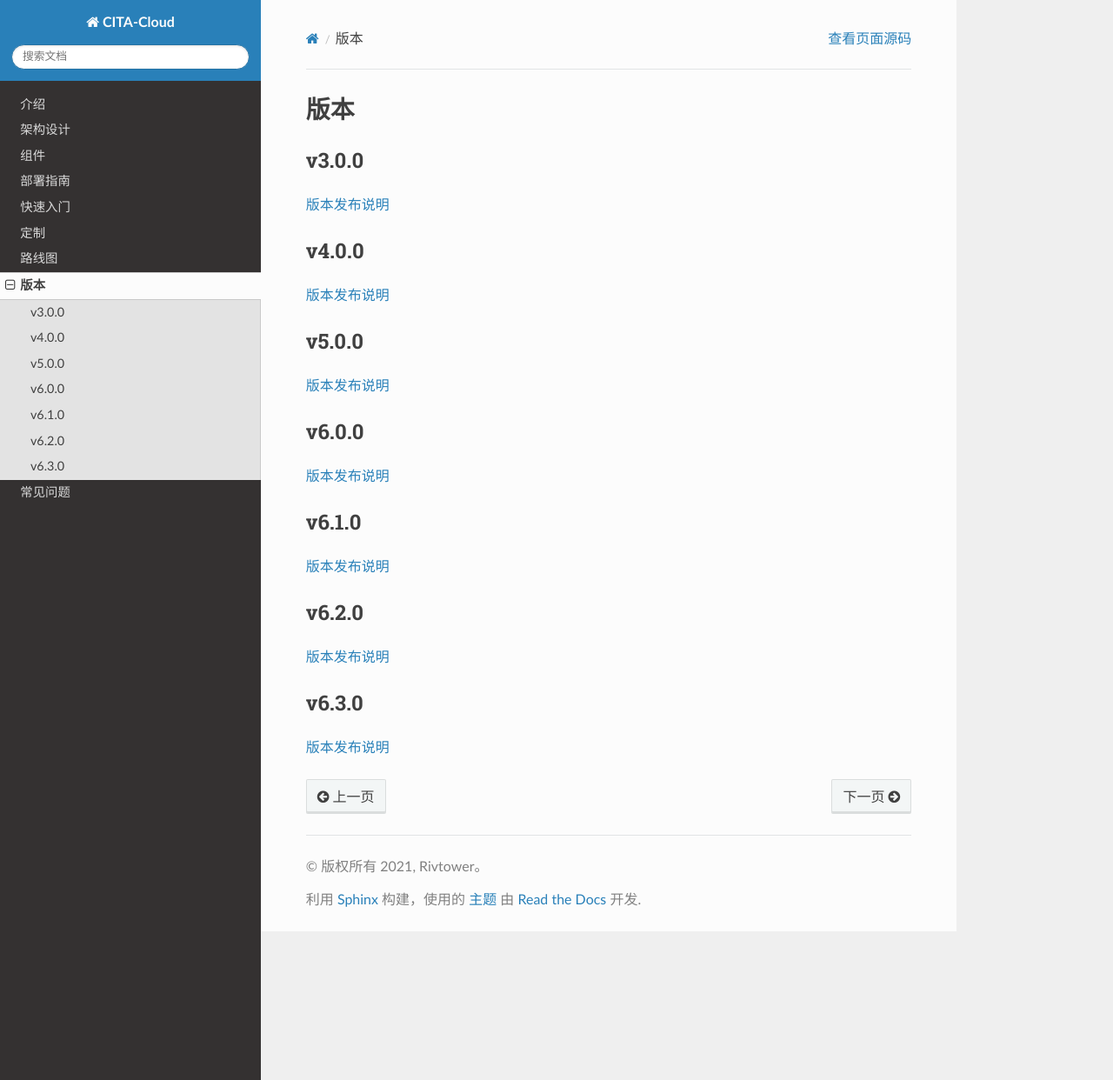
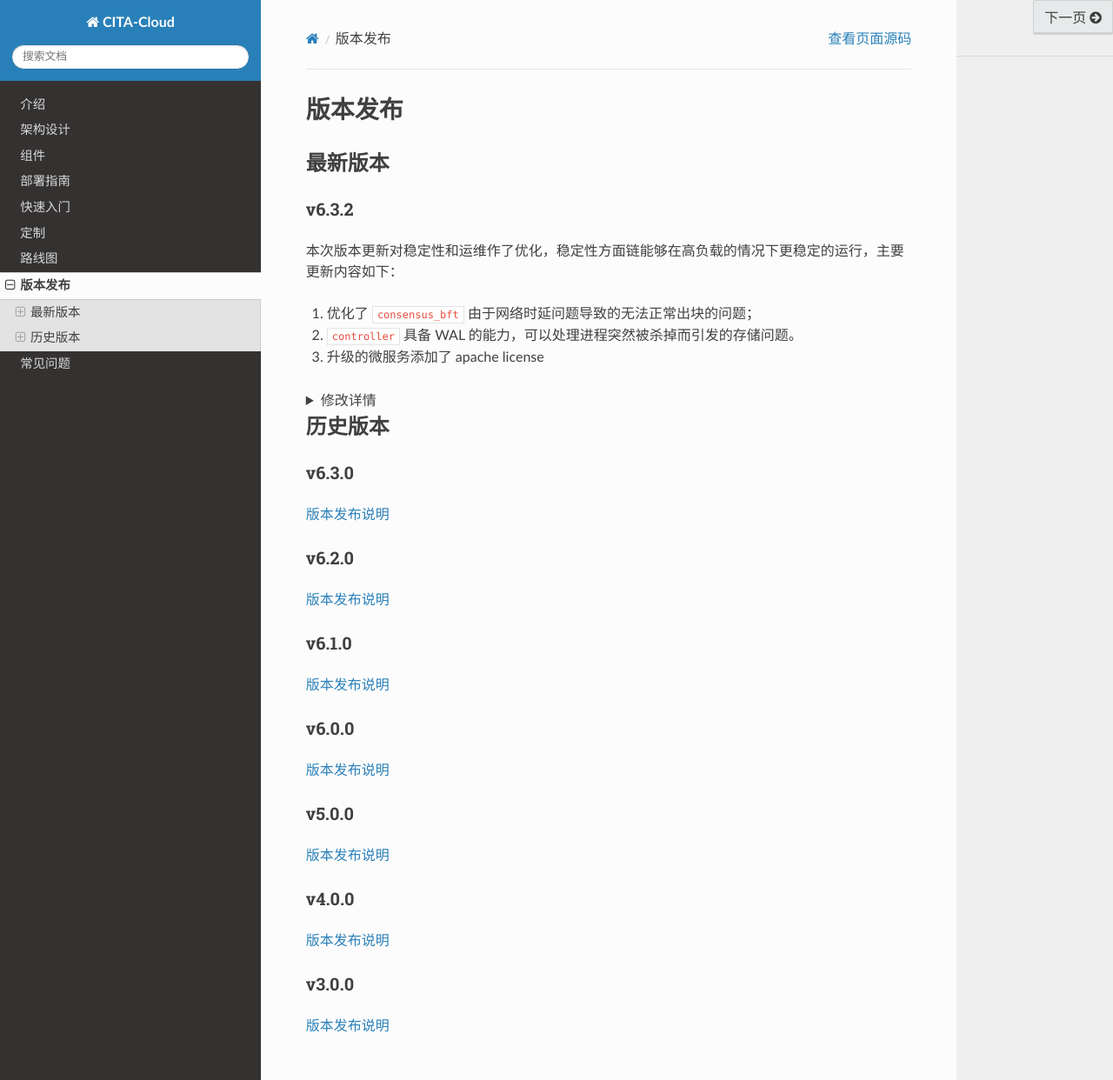
Before and after one commit to cita-cloud/docs, a Sphinx documentation site: the page built from source/release.md, in a window 1280 px wide and 1242 px high. Shown: the whole window at 87% size. Built offline with Sphinx 7.4.7 and the Read the Docs theme 2.0.0, drawn with Linux system fonts in a browser that asks for light colours.

Commit message:
add new release v6.3.2

```diff
--- a/source/release.md
+++ b/source/release.md
@@ -1,15 +1,103 @@
-# 版本
+# 版本发布
+## 最新版本
+
+### v6.3.2
+
+本次版本更新对稳定性和运维作了优化，稳定性方面链能够在高负载的情况下更稳定的运行，主要更新内容如下：
+
+1. 优化了 `consensus_bft` 由于网络时延问题导致的无法正常出块的问题；
+2. `controller` 具备 WAL 的能力，可以处理进程突然被杀掉而引发的存储问题。
+3. 升级的微服务添加了 apache license
+
+<details>
+
+<summary>修改详情</summary>
+
+#### [Controller](https://github.com/cita-cloud/controller/tree/v6.3.2-alpha.1)
+
+##### [Feature]
+
+[feat] add wal [@JLerxky @Pencil-Yao @Jayanring]
+
+[feat] support retransmit chain_status_init regularly [@Pencil-Yao ]
+
+[feat] store genesis system config [@JLerxky @Jayanring]
+
+##### [Fix]
+
+[fix] executor init [@Pencil-Yao]
+
+[fix] in csi mode, can't send block request [@Pencil-Yao]
+
+[fix] dup tx in busy environment [@Pencil-Yao]
+
+##### [Optimization]
+
+[optim] confirm executor when init chain [@Jayanring]
+
+[optim] process earlystatus logic [@Pencil-Yao ]
+
+[optim] chain lock [@Pencil-Yao ]
+
+#### [Consensus_bft](https://github.com/cita-cloud/consensus_bft/tree/v6.3.2-alpha.1)
+
+##### [Fix]
+
+[fix] handle leader_commit error with dup-tx [@Pencil-Yao ]
+
+#### [Executor_evm](https://github.com/cita-cloud/executor_evm/tree/v6.3.2-alpha.1)
+
+##### [Feature]
+
+[feat] hanle same or invalid block re-enter [@Pencil-Yao ]
+
+##### [Optimization]
+
+[optim] use reenter-invalid block code [@Pencil-Yao ]
+
+#### [Cloud-config](https://github.com/cita-cloud/cloud-config/tree/v6.3.0)
+
+##### [Feature]
+
+[feat] rewrite! from cita_cloud_config [@NaughtyDogOfSchrodinger, @Pencil-Yao ]
+
+[feat] support config [@NaughtyDogOfSchrodinger ]
+
+##### [BugFix]
+
+[fix] fix series 6.3.0 adaption problem [@Pencil-Yao, @NaughtyDogOfSchrodinger ]
+
+#### 兼容性问题
+
+1. 数据兼容
+
+    v6.3.2 与 v6.3.1 数据完全兼容。旧有的 v6.3.1 链跑出来的数据，只需要停链然后使用新的 v6.3.2 镜像启动，就可以正常出块。
+
+2. 版本兼容
+
+    v6.3.2 与 v6.3.1 版本的节点可以混合组成网络，并正常出块
+
+</details>
+
+## 历史版本
+
+### v6.3.0
+[版本发布说明](https://github.com/cita-cloud/operator/releases/tag/v6.2.0)
+
+### v6.2.0
+[版本发布说明](https://github.com/cita-cloud/operator/releases/tag/v6.2.0)
+
+### v6.1.0
+[版本发布说明](https://github.com/cita-cloud/operator/releases/tag/v6.1.0)
+
+### v6.0.0
+[版本发布说明](https://github.com/cita-cloud/operator/releases/tag/v6.0.0)
+
+### v5.0.0
+[版本发布说明](https://github.com/cita-cloud/runner_k8s/releases/tag/v5.0.0)
+
+### v4.0.0
+[版本发布说明](https://github.com/cita-cloud/runner_k8s/releases/tag/v4.0.0)
+
 ### v3.0.0
 [版本发布说明](https://github.com/cita-cloud/runner_k8s/releases/tag/v3.0.0)
-### v4.0.0
-[版本发布说明](https://github.com/cita-cloud/runner_k8s/releases/tag/v4.0.0)
-### v5.0.0
-[版本发布说明](https://github.com/cita-cloud/runner_k8s/releases/tag/v5.0.0)
-### v6.0.0
-[版本发布说明](https://github.com/cita-cloud/operator/releases/tag/v6.0.0)
-### v6.1.0
-[版本发布说明](https://github.com/cita-cloud/operator/releases/tag/v6.1.0)
-### v6.2.0
-[版本发布说明](https://github.com/cita-cloud/operator/releases/tag/v6.2.0)
-### v6.3.0
-[版本发布说明](https://github.com/cita-cloud/operator/releases/tag/v6.2.0)
```
